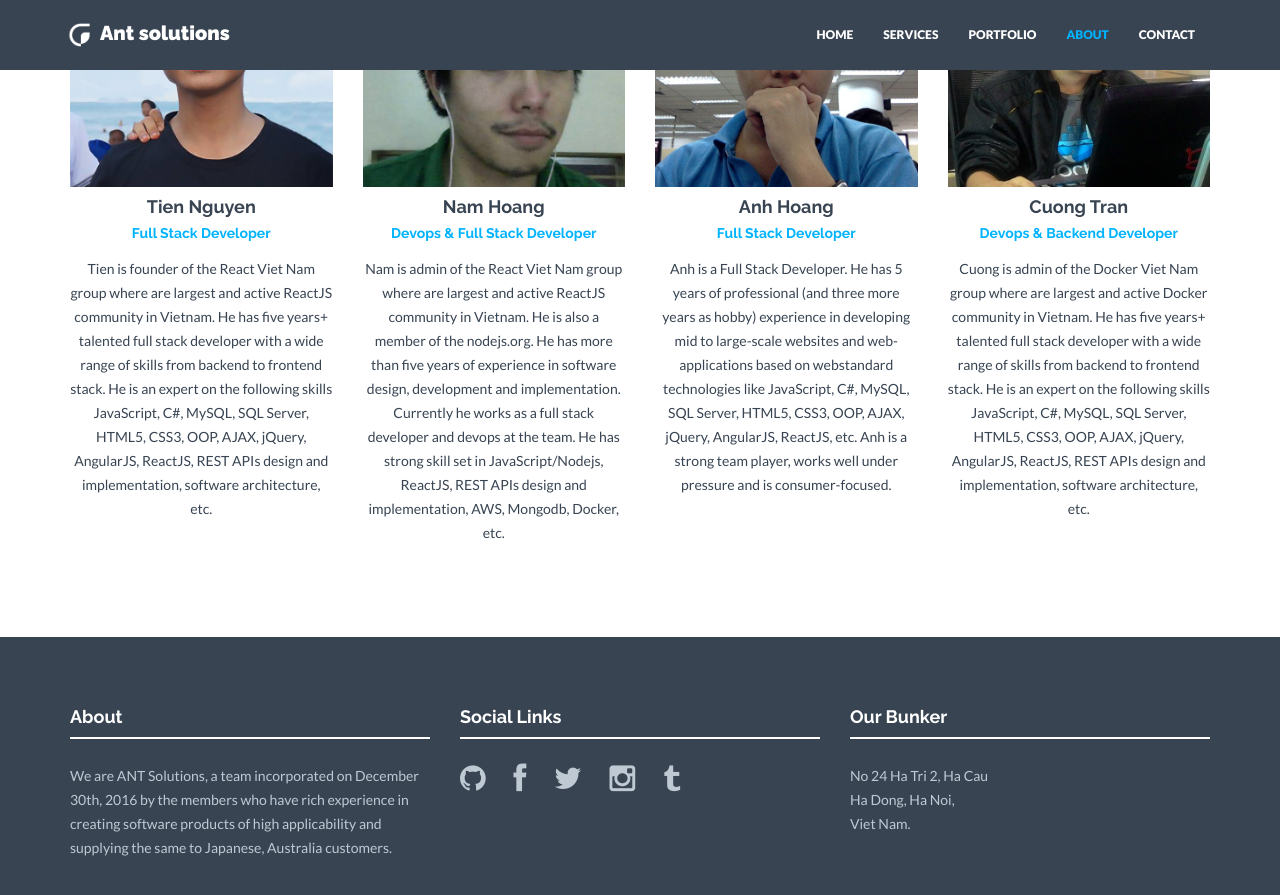
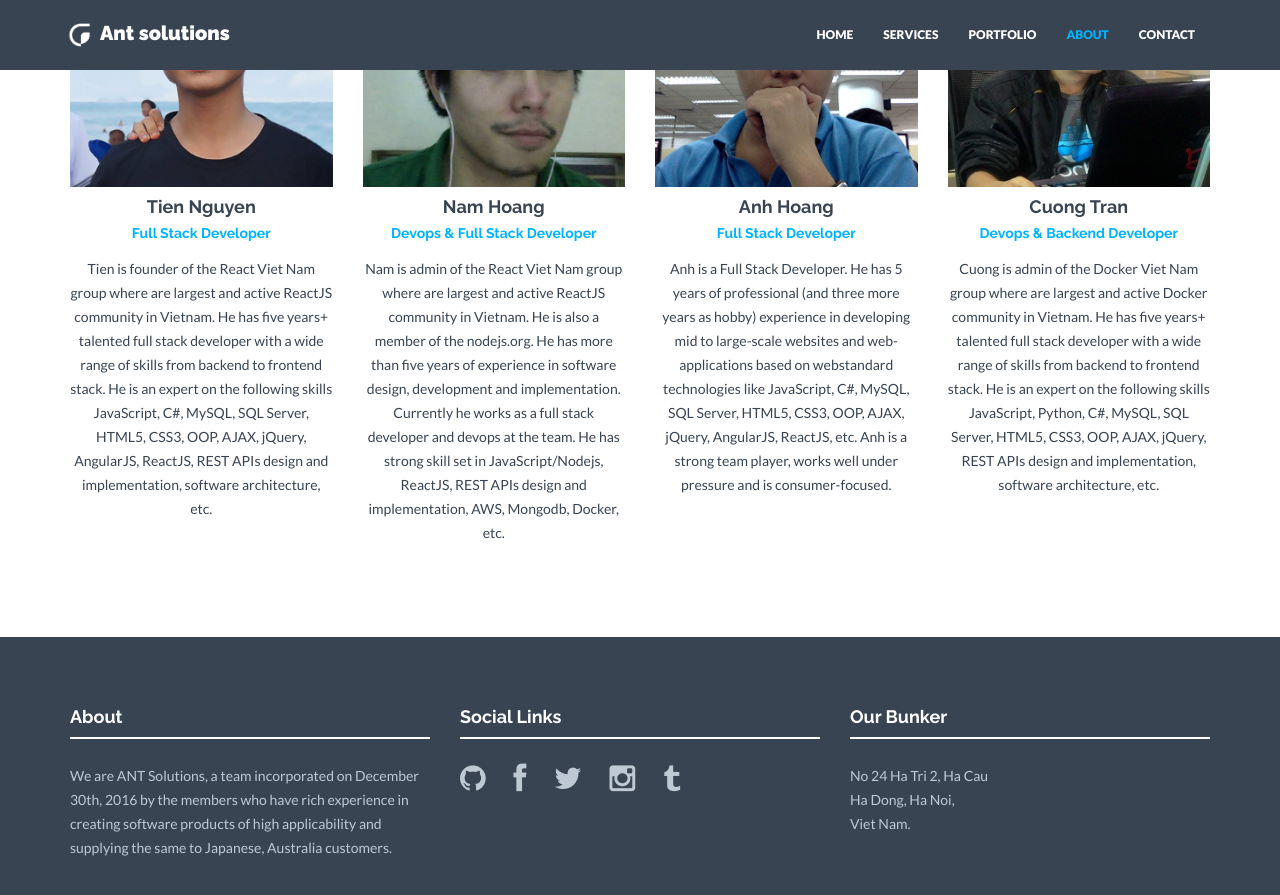
Before and after one commit to ant-software/ant-software.github.io, a Jekyll site: the page built from about.html, in a window 1280 px wide and 900 px high, scrolled down 925 px. Shown: the top 895 px of the window. Built offline with Jekyll 4.4.1, drawn with Linux system fonts in a browser that asks for light colours; nearby versions of some CDN libraries.

Commit message:
Update member info.

```diff
--- a/_config.yml
+++ b/_config.yml
@@ -86,7 +86,7 @@ members:
         url: https://github.com/anhht
   - name: Cuong Tran
     position: Devops & Backend Developer
-    text: Cuong is admin of the Docker Viet Nam group where are largest and active Docker community in Vietnam. He has five years+ talented full stack developer with a wide range of skills from backend to frontend stack. He is an expert on the following skills JavaScript, C#, MySQL, SQL Server, HTML5, CSS3, OOP, AJAX, jQuery, AngularJS, ReactJS, REST APIs design and implementation, software architecture, etc.
+    text: Cuong is admin of the Docker Viet Nam group where are largest and active Docker community in Vietnam. He has five years+ talented full stack developer with a wide range of skills from backend to frontend stack. He is an expert on the following skills JavaScript, Python, C#, MySQL, SQL Server, HTML5, CSS3, OOP, AJAX, jQuery, REST APIs design and implementation, software architecture, etc.
     img: team04.jpg
     social:
       - title: envelope #use for email address
```
